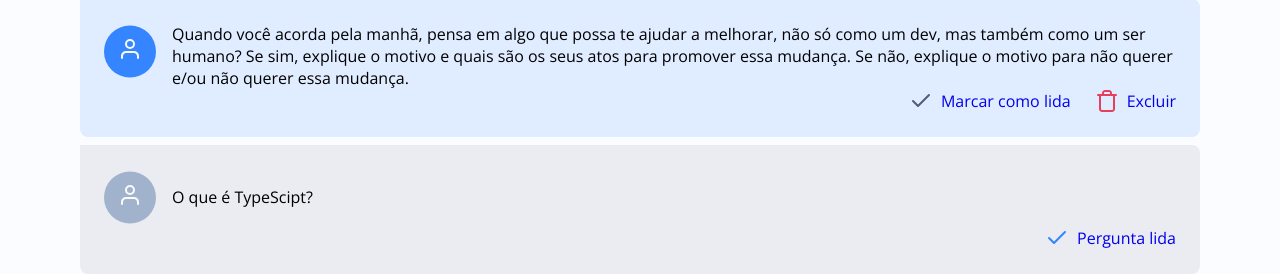
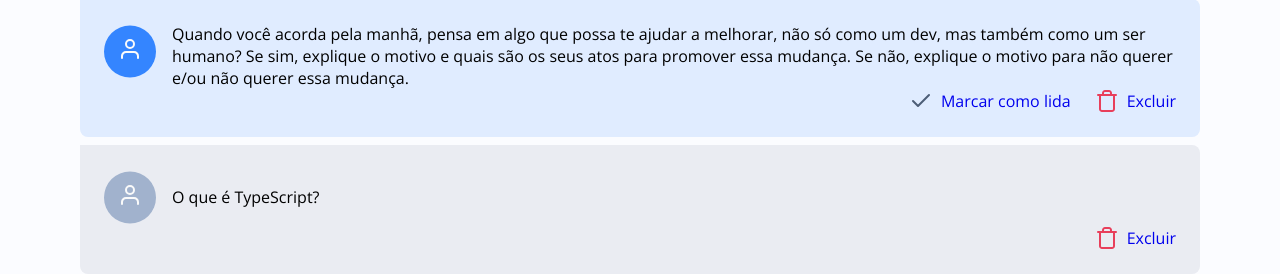
Before and after one commit to paulolemosfn/NLW-Repository, a Node server app: page /room in a window 1280 px wide. Shown: the part 602-876 px from the top of the page. Run offline with Node 20, Linux system fonts and the light colour scheme.

Commit message:
Concluindo a criaçao das rotas

```diff
--- a/public/scripts/main.js
+++ b/public/scripts/main.js
@@ -30,6 +30,13 @@ function handleClick(event, check = true){
     event.preventDefault();
     const text = check ? "Marcar como lida" : "Excluir";
 
+    const slug = check ? "check" : "delete";
+
+    const roomId = document.querySelector("#room-id").dataset.id;
+
+    const form= document.querySelector('.modal form');
+    form.querySelector("action", `/room/${roomId}/:question/${slug}`);
+
     modalTitle.innerHTML = `${text} esta pergunta?`;
     modalDescription.innerHTML = `Tem certeza que deseja ${text.toLocaleLowerCase()} esta pergunta?`;
     modalButton.innerHTML= `Sim, ${text.toLocaleLowerCase()}`;
--- a/src/views/room.ejs
+++ b/src/views/room.ejs
@@ -27,7 +27,7 @@
                 </a>
                 <div class="buttons">
 
-                    <div class="button outlined">
+                    <div class="button outlined" id="room-id" data-id="#323243">
                     #323243
                         <img src="images/copy-1.svg" alt="Copiar número de sala"/>
                     </div>
@@ -68,11 +68,11 @@
                                 </div>
                             </div>
                             <div class="actions">
-                                <a href="#" class="check">
+                                <a href="#" class="check" data-id="2">
                                     <img src="/images/checkNotRead.svg" alt="Check">
                                     Marcar como lida
                                 </a>
-                                <a href="#" class="delete">
+                                <a href="#" class="delete" data-id="2">
                                     <img src="/images/trash1.svg" alt="Trash">
                                     Excluir
                                 </a>
@@ -88,11 +88,11 @@
                                 </div>
                             </div>
                             <div class="actions">
-                                <a href="#" class="check">
+                                <a href="#" class="check" data-id="3">
                                     <img src="/images/checkNotRead.svg" alt="Check">
                                     Marcar como lida
                                 </a>
-                                <a href="#" class="delete">
+                                <a href="#" class="delete" data-id="3">
                                     <img src="/images/trash1.svg" alt="Trash">
                                     Excluir
                                 </a>
@@ -108,11 +108,11 @@
                                 </div>
                             </div>
                             <div class="actions">
-                                <a href="#" class="check">
+                                <a href="#" class="check" data-id="4">
                                     <img src="/images/checkNotRead.svg" alt="Check">
                                     Marcar como lida
                                 </a>
-                                <a href="#" class="delete">
+                                <a href="#" class="delete" data-id="4">
                                     <img src="/images/trash1.svg" alt="Trash">
                                     Excluir
                                 </a>
@@ -124,15 +124,15 @@
                                     <img src="images/userSimple.svg" alt="Avatar" >
                                 </div>
                                 <div class="question">
-                                    <p>O que é TypeScipt?</p>
+                                    <p>O que é TypeScript?</p>
                                 </div>
                             </div>
 
                             <div class="actions">
-                                <a href="#" class="check">
-                                    <img src="images/check1.svg" alt="Check">
+                                <a href="#" class="delete" data-id="1">
+                                    <img src="images/trash1.svg" alt="trash">
                                     <!-- <img src="images/check1.svg" alt="Check"> -->
-                                    Pergunta lida
+                                    Excluir
                                 </a>
 
                             </div>
```
